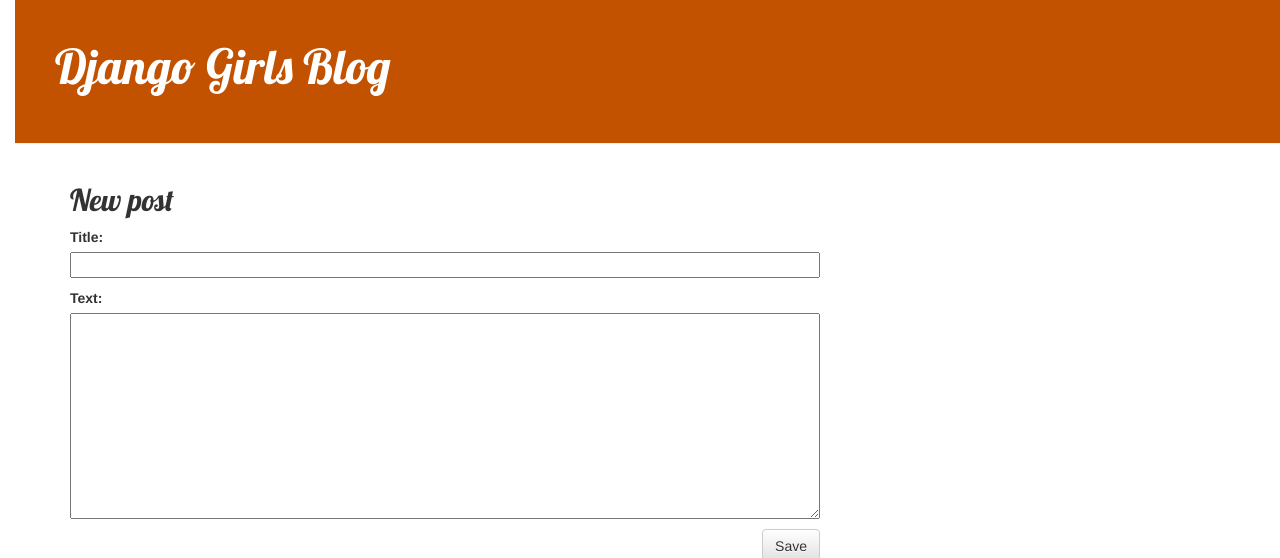
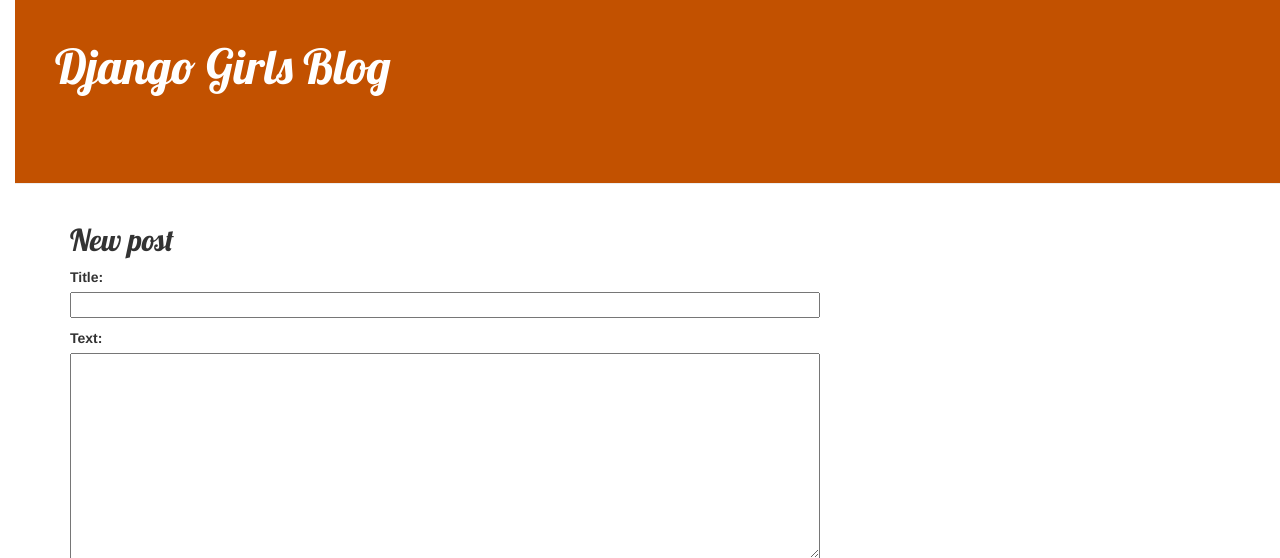
Before and after one commit to fuji1729/my-first-blog, a Django app: page /post/new/ in a window 1280 px wide. Shown: the top 558 px of the page. Run offline with Django 3.2, Linux system fonts and the light colour scheme; some libraries are stand-ins or nearby versions.

Commit message:
Change blo/css .

```diff
--- a/blog/static/css/blog.css
+++ b/blog/static/css/blog.css
@@ -10,7 +10,7 @@
 .page-header {
     background-color: #C25100;
     margin-top: 0;
-    padding: 20px 20px 40px 40px;
+    padding: 20px 20px 80px 40px;
 }
 
 .page-header h1, .page-header h1 a, .page-header h1 a:visited, .page-header h1 a:active {
```
